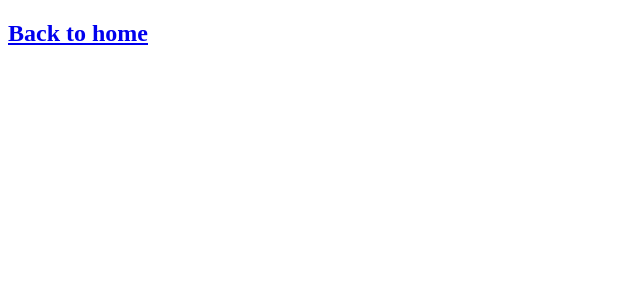
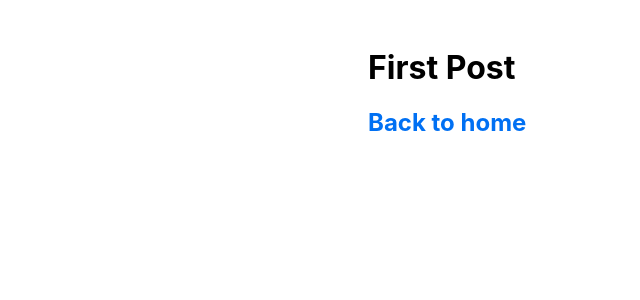
Before and after one commit to judejay/nextjs-blog, a Next.js app: page /posts/first-post in a window 1280 px wide. Shown: the top 300 px of the page, without its empty margins (0-640 px from the left). Built offline with nearby package versions, Linux system fonts and the light colour scheme.

Commit message:
feat: global style to App

```diff
--- /dev/null
+++ b/components/layout.js
@@ -0,0 +1,5 @@
+import styles from "./layout.module.css";
+
+export default function Layout({ children }) {
+  return <div className={styles.container}>{children}</div>;
+}
--- /dev/null
+++ b/components/layout.module.css
@@ -0,0 +1,5 @@
+.container {
+  max-width: 36rem;
+  padding: 0 1rem;
+  margin: 3rem auto 6rem;
+}
--- /dev/null
+++ b/pages/_app.js
@@ -0,0 +1,5 @@
+import "../styles/global.css";
+
+export default function App({ Component, pageProps }) {
+  return <Component {...pageProps} />;
+}
--- a/pages/index.js
+++ b/pages/index.js
@@ -56,8 +56,8 @@ export default function Home() {
           target="_blank"
           rel="noopener noreferrer"
         >
-          Powered by{" "}
-          <img src="/vercel.svg" alt="Vercel" className={styles.logo} />
+          Made by Jude{" "}
+          <img src="/logo.svg" alt="Jude" className={styles.logo} />
         </a>
       </footer>
 
--- a/pages/posts/first-post.js
+++ b/pages/posts/first-post.js
@@ -1,10 +1,11 @@
 import Head from "next/head";
 import Link from "next/link";
 import Script from "next/script";
+import Layout from "../../components/layout";
 
 export default function FirstPost() {
   return (
-    <>
+    <Layout>
       <Head>
         <title>First Post</title>;
       </Head>
@@ -15,9 +16,10 @@ export default function FirstPost() {
           console.log(`script loaded correctly, window.FB has been populated`)
         }
       />
+      <h1>First Post</h1>
       <h2>
         <Link href="/">Back to home</Link>
       </h2>
-    </>
+    </Layout>
   );
 }
--- a/styles/global.css
+++ b/styles/global.css
@@ -2,24 +2,17 @@ html,
 body {
   padding: 0;
   margin: 0;
-  font-family:
-    Inter,
-    -apple-system,
-    BlinkMacSystemFont,
-    Segoe UI,
-    Roboto,
-    Oxygen,
-    Ubuntu,
-    Cantarell,
-    Fira Sans,
-    Droid Sans,
-    Helvetica Neue,
-    sans-serif;
+  font-family: Inter, -apple-system, BlinkMacSystemFont, Segoe UI, Roboto,
+    Oxygen, Ubuntu, Cantarell, Fira Sans, Droid Sans, Helvetica Neue, sans-serif;
 }
 
 a {
-  color: inherit;
+  color: #0070f3;
   text-decoration: none;
+}
+
+a:hover {
+  text-decoration: underline;
 }
 
 * {
```
Also changed, not shown: public/logo.svg (added).
